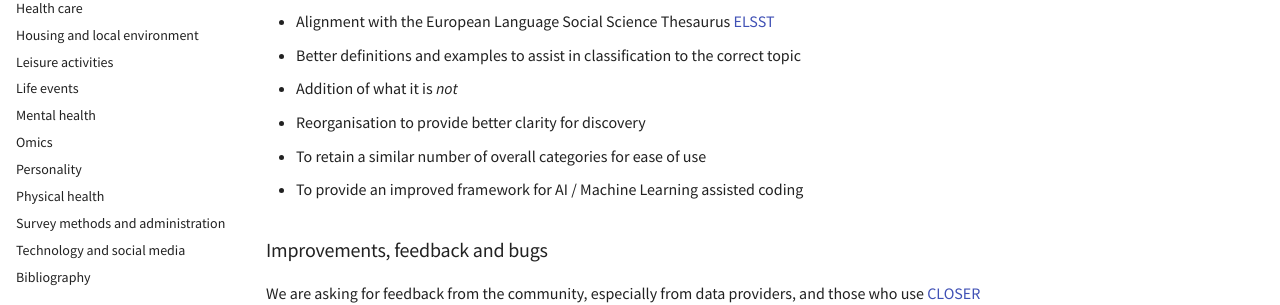
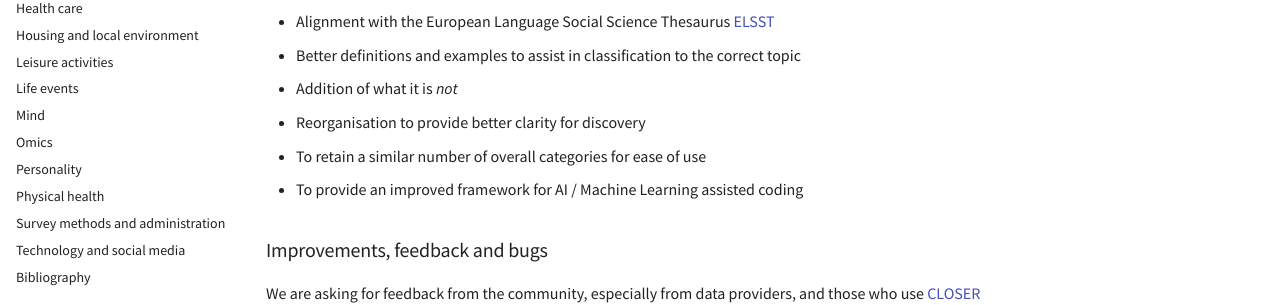
Before and after one commit to CLOSER-Cohorts/closer-vocabulary-2026, an MkDocs documentation site: the page built from docs/index.md, in a window 1280 px wide. Shown: the part 388-693 px from the top of the page. Built offline with MkDocs 1.6.1 and Material for MkDocs 9.7.7, drawn with Linux system fonts in a browser that asks for light colours.

Commit message:
Rename 'Mental health' to 'Mind' in mkdocs.yml

```diff
--- a/mkdocs.yml
+++ b/mkdocs.yml
@@ -21,7 +21,7 @@ nav:
   - Housing and local environment: "housing-and-local-environment.md"
   - Leisure activities: "leisure-activities.md"
   - Life events: "life-events.md"
-  - Mental health: "mental-health.md"
+  - Mind: "mental-health.md"
   - Omics: "omics.md"
   - Personality: "personality.md"
   - Physical health: "physical-health.md"
```
